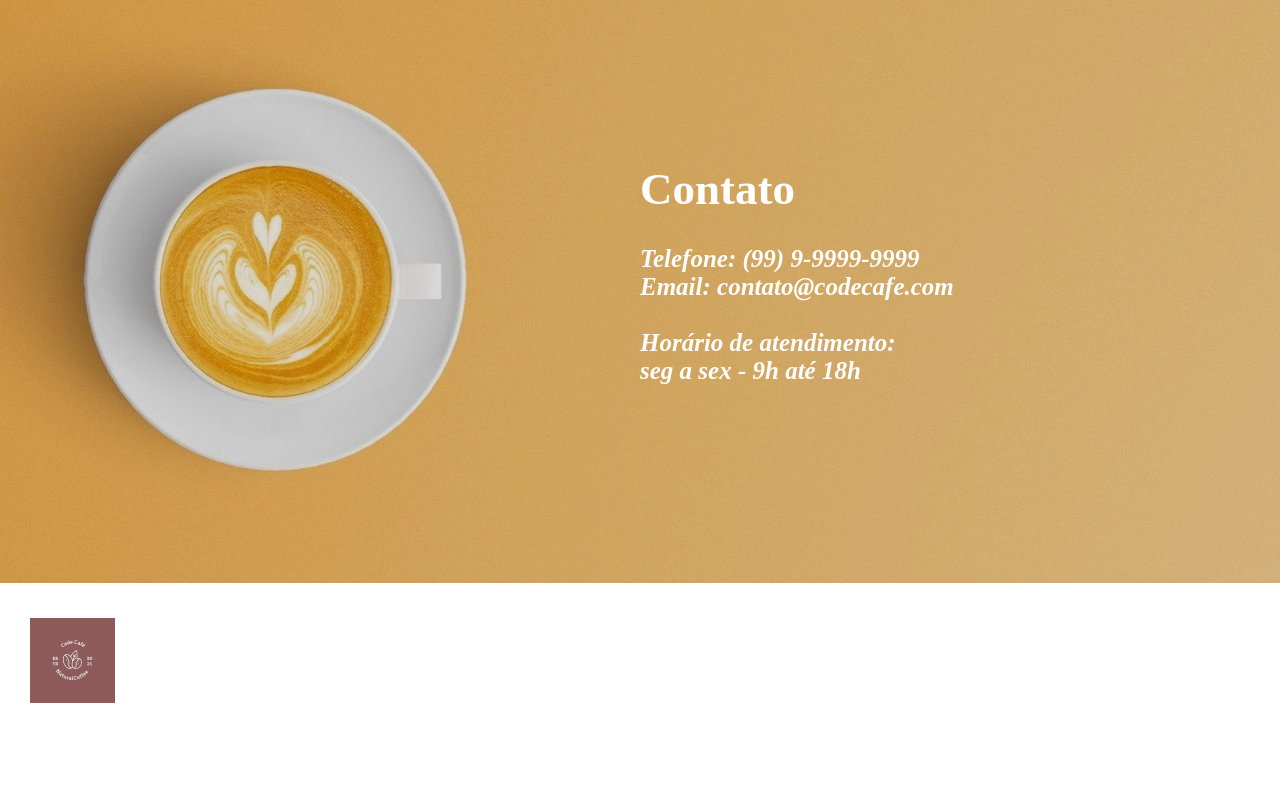
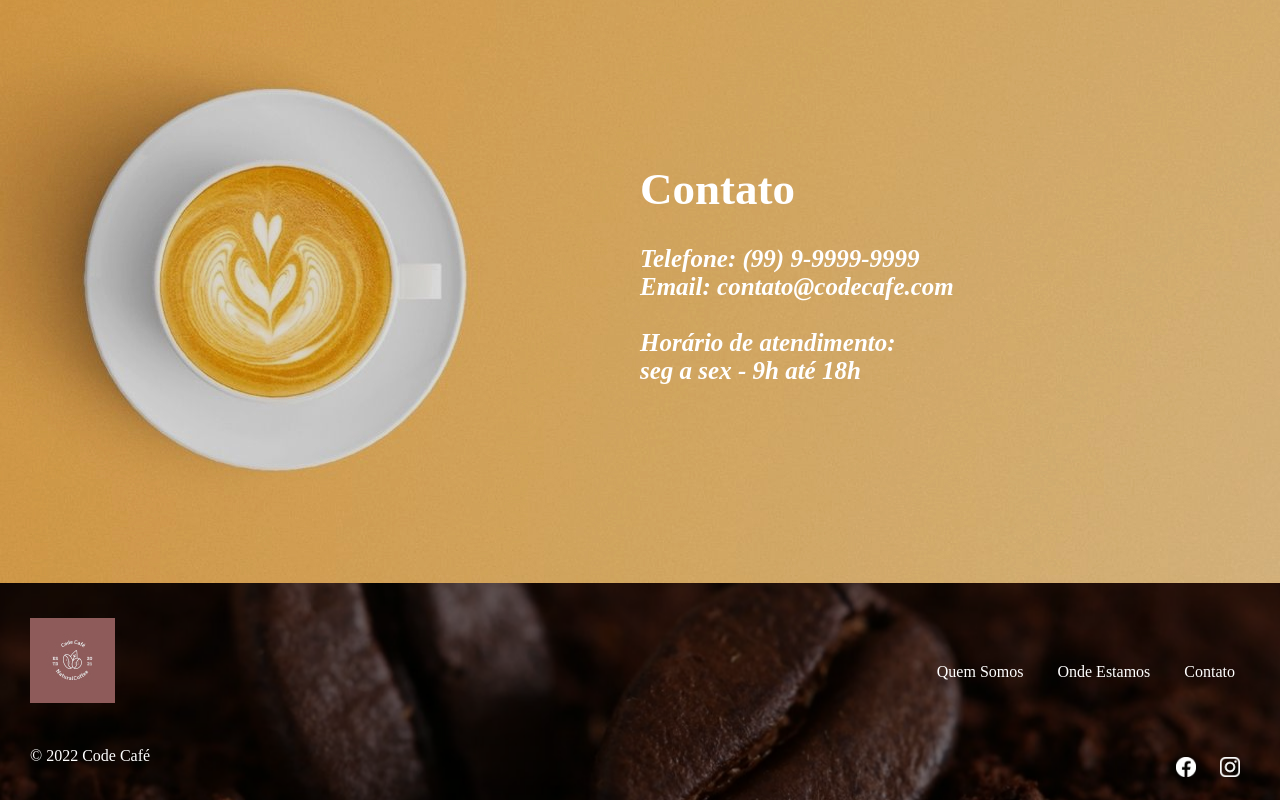
Before and after one commit to Rafae1-Andrade/projeto-landing-page-code-cafe, a plain HTML site: page index.html in a window 1280 px wide. Shown: the part 2781-3581 px from the top of the page. Drawn offline with Linux system fonts and the light colour scheme; a web font is replaced by a local one.

Commit message:
Manutenção do fundo do rodapé

```diff
--- a/src/css/style.css
+++ b/src/css/style.css
@@ -137,7 +137,7 @@ body {
 }
 
 .rodape {
-    background: url(src/images/fundo-rodape.jpg) center center no-repeat;
+    background: url(../images/fundo-rodape.jpg) center center no-repeat;
     padding: 35px 30px;
     background-size: cover;
 }
```
